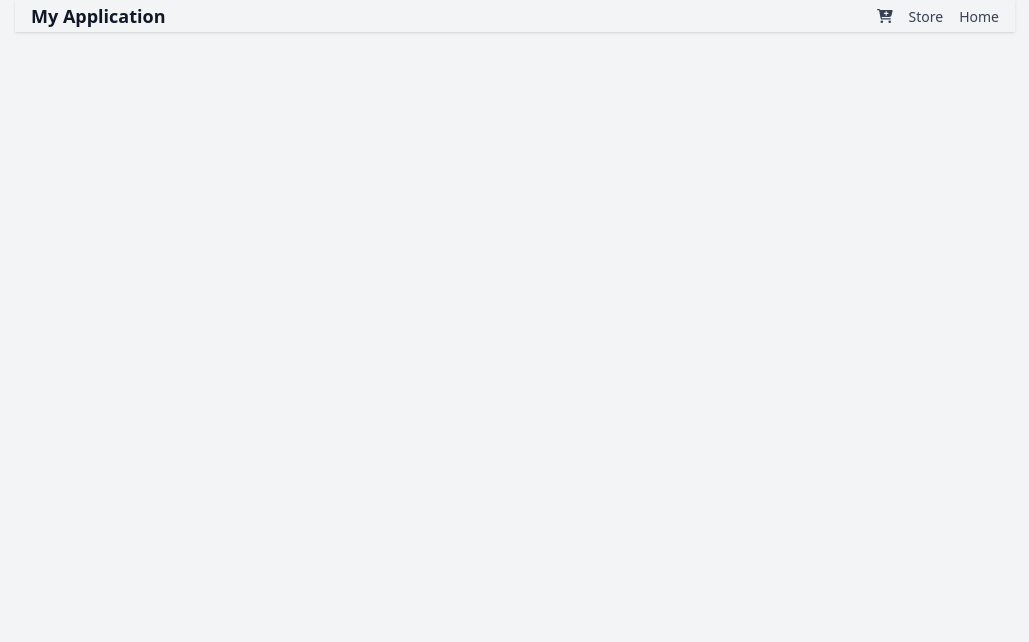
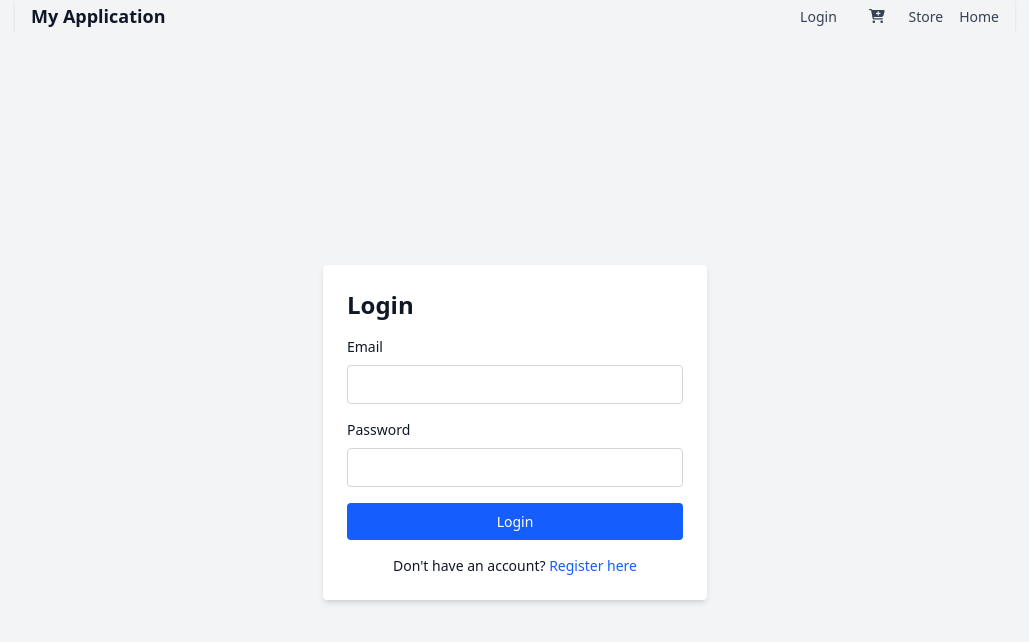
Before and after one commit to rasoolkhorshidi/My-Application, a React (Vite) app: page /login in a window 1280 px wide. Shown: the top 642 px of the page, without its empty margins (125-1154 px from the left). Built offline with nearby package versions, Linux system fonts and the light colour scheme.

Commit message:
Login And Logout Added

```diff
--- a/src/App.tsx
+++ b/src/App.tsx
@@ -5,6 +5,8 @@ import Navbar from "./Components/navbar/Navbar";
 import Product from "./Pages/product/product";
 import Cart from "./Pages/cart/cart";
 import { ShopingCartProvider } from "./context/ShopingCartContext";
+import PrivateRoute from "./Components/privateRoute/PrivateRoute";
+import Login from "./Pages/login/login";
 
 function App() {
   return (
@@ -14,9 +16,13 @@ function App() {
         <Route path="/" element={<Home />} />
         <Route path="/store" element={<Store />} />
         <Route path="/product/:id" element={<Product />} />
-        <Route path="/cart" element={<Cart />} />
+        <Route path="/login" element={<Login />} />
+
+        <Route element={<PrivateRoute />}>
+          <Route path="/cart" element={<Cart />} />
+        </Route>
       </Routes>
-   </ShopingCartProvider>
+    </ShopingCartProvider>
   );
 }
 
--- a/src/Components/navbar/Navbar.tsx
+++ b/src/Components/navbar/Navbar.tsx
@@ -5,6 +5,17 @@ import { FontAwesomeIcon } from "@fortawesome/react-fontawesome";
 import { useShopingCartContext } from "../../context/ShopingCartContext";
 function Navbar() {
   const { cartQty } = useShopingCartContext();
+  const isLogin = localStorage.getItem("isLogin") === "true";
+
+  const handleAuthClick = () => {
+    localStorage.setItem("isLogin", "false");
+    if (isLogin) {
+      window.location.href = "/";
+    } else {
+      window.location.href = "/login";
+    }
+  };
+
   return (
     <div className="h-8 border-b-gray-400 shadow">
       <Container>
@@ -24,17 +35,23 @@ function Navbar() {
             <li>
               <Link
                 to="/cart"
-                className="text-gray-700 hover:text-blue-500 relative"
+                className="text-gray-700 hover:text-blue-500 relative mr-2"
               >
-                {cartQty === 0 ? (
-                  ""
-                ) : (
-                  <span className="flex items-center text-xs text-white justify-center absolute w-4 h-4 -bottom-1 right-2.5  bg-red-500 rounded-full">
+                {isLogin && cartQty > 0 && (
+                  <span className="flex items-center text-xs text-white justify-center absolute w-4 h-4 -bottom-1 right-2.5 bg-red-500 rounded-full">
                     {cartQty}
                   </span>
                 )}
                 <FontAwesomeIcon icon={faCartPlus} />
               </Link>
+            </li>
+            <li>
+              <button
+                onClick={handleAuthClick}
+                className="text-gray-700 hover:text-blue-500 mr-4"
+              >
+                {isLogin ? "Logout" : "Login"}
+              </button>
             </li>
           </ul>
         </nav>
--- /dev/null
+++ b/src/Components/privateRoute/PrivateRoute.tsx
@@ -0,0 +1,9 @@
+import { Navigate, Outlet } from "react-router-dom";
+
+function PrivateRoute() {
+  let isLogin = localStorage.getItem("isLogin") === "true";
+
+  return isLogin ? <Outlet /> : <Navigate to="/login" />;
+}
+
+export default PrivateRoute;
--- a/src/Pages/cart/cart.tsx
+++ b/src/Pages/cart/cart.tsx
@@ -1,24 +1,62 @@
+import { useEffect, useState } from "react";
 import CartItem from "../../Components/cartItem/CartItem";
 import { useShopingCartContext } from "../../context/ShopingCartContext";
+import { getAllProducts } from "../../services/api";
+import type { TProduct } from "../../types/servers";
 
 function Cart() {
   const { cartItems } = useShopingCartContext();
+  const [products, setProducts] = useState<Record<number, TProduct>>({});
+
+  useEffect(() => {
+    // Fetch all products in cart
+    Promise.all(
+      cartItems.map((item) =>
+        getAllProducts(item.id.toString()).then((p) => [item.id, p])
+      )
+    ).then((results) => {
+      setProducts(Object.fromEntries(results));
+    });
+  }, [cartItems]);
+
+  // Calculate totals
+  const totalItems = cartItems.reduce((sum, item) => sum + item.qty, 0);
+  const totalPrice = cartItems.reduce(
+    (sum, item) =>
+      sum + (products[item.id]?.price || 0) * item.qty,
+    0
+  );
+  const totalDiscount = cartItems.reduce(
+    (sum, item) =>
+      sum +
+      ((products[item.id]?.price || 0) *
+        (products[item.id]?.discount || 0) *
+        item.qty) /
+        100,
+    0
+  );
+  const totalAfterDiscount = totalPrice - totalDiscount;
+
   return (
     <div className="p-4 max-w-200 mx-auto">
       <h2 className="text-2xl font-bold mb-4">Your Cart</h2>
       <div className="space-y-4">
         {cartItems.map((item) => (
-          <CartItem {...item} />
+          <CartItem key={item.id} {...item} />
         ))}
       </div>
       <div className="flex justify-between items-center p-4 bg-gray-100">
-        <h2 className="text-xl font-semibold">Total Items: 5</h2>
-        <h2 className="text-xl font-semibold">Total Discount: $75</h2>
-        <h2 className="text-xl font-semibold">Total Price: $100</h2>
+        <h2 className="text-xl font-semibold">Total Items: {totalItems}</h2>
+        <h2 className="text-xl font-semibold">
+          Total Discount: ${totalDiscount.toFixed(2)}
+        </h2>
+        <h2 className="text-xl font-semibold">
+          Total Price: ${totalPrice.toFixed(2)}
+        </h2>
       </div>
       <div className="flex justify-between items-center p-4 bg-gray-200">
         <h2 className="text-xl font-semibold">
-          Total Price after Discount: $90
+          Total Price after Discount: ${totalAfterDiscount.toFixed(2)}
         </h2>
         <button className="bg-red-600 text-white px-4 py-2 rounded">
           Clear Cart
--- /dev/null
+++ b/src/Pages/login/login.tsx
@@ -0,0 +1,42 @@
+function Login() {
+  return (
+    <div className="flex items-center justify-center h-screen bg-gray-100">
+      <form className="bg-white p-6 rounded shadow-md w-96">
+        <h2 className="text-2xl font-bold mb-4">Login</h2>
+        <div className="mb-4">
+          <label className="block text-sm font-medium mb-2">Email</label>
+          <input
+            type="email"
+            required
+            className="w-full p-2 border border-gray-300 rounded"
+          />
+        </div>
+        <div className="mb-4">
+          <label className="block text-sm font-medium mb-2">Password</label>
+          <input
+            type="password"
+            required
+            className="w-full p-2 border border-gray-300 rounded"
+          />
+        </div>
+        <button
+          type="submit"
+          className="w-full bg-blue-600 text-white py-2 rounded hover:bg-blue-700"
+          onClick={() => {
+            localStorage.setItem("isLogin", "true");
+            window.location.href = "/cart";
+          }}
+        >
+          Login
+        </button>
+        <p className="mt-4 text-sm text-center">
+          Don't have an account?{" "}
+          <a href="/register" className="text-blue-600 hover:underline">
+            Register here
+          </a>
+        </p>
+      </form>
+    </div>
+  );
+}
+export default Login;
```
